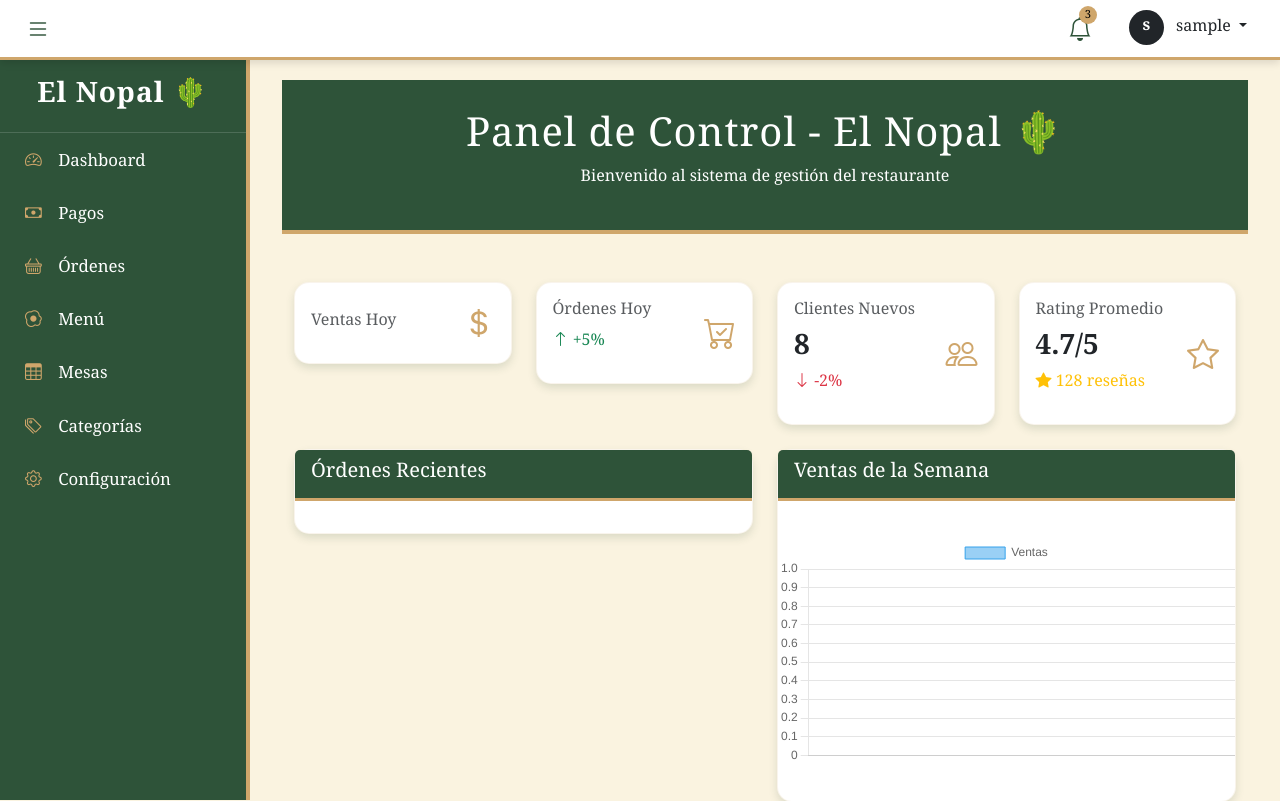
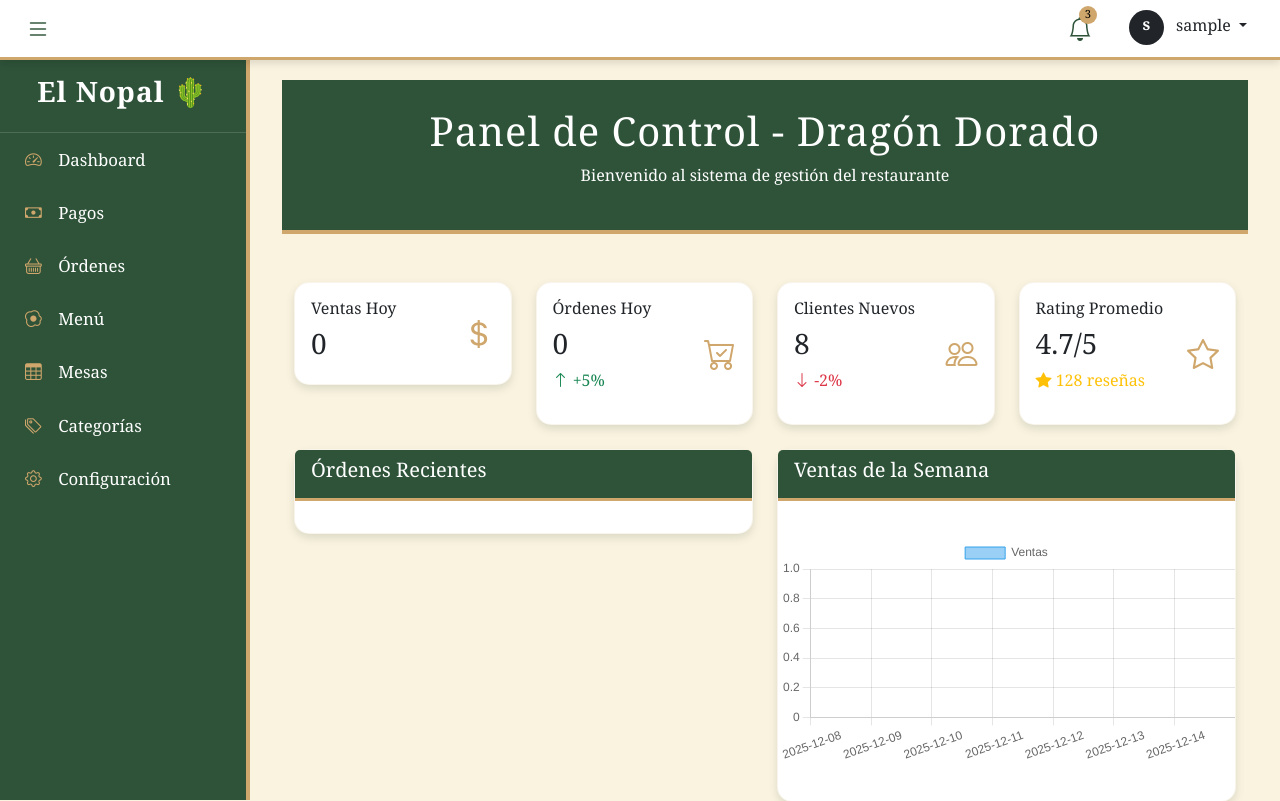
Before and after one commit to esme259/Restaurante, a Django app: page /dashboard/ in a window 1280 px wide. Shown: the top 801 px of the page. Run offline with Django 5.2, Linux system fonts and the light colour scheme; the visitor is signed in with stand-in values (Sample User, id 1); data that the repository does not hold is empty.

Commit message:
Guardando Cambios

```diff
--- a/restaurante/views.py
+++ b/restaurante/views.py
@@ -1,9 +1,43 @@
 from django.shortcuts import render
 from django.contrib.auth.decorators import login_required
+from django.db.models import Sum, Count
+from apps.mesas.models import Orden
+from datetime import datetime
+from datetime import timedelta
+from django.db import models
 
 def main_index(request):
   		return render(request, 'main/index.html')
 
 @login_required(login_url='accounts:login')
 def index_user(request):
-  		return render(request, 'main/main_index.html')
+    ordenes_hoy = Orden.objects.filter(estatus='pagada', fecha_hora__date=datetime.today())
+    total_sales = sum(orden.total for orden in ordenes_hoy)
+    cantidad_ordenes = ordenes_hoy.count()
+    ordenes_semana = Orden.objects.filter( estatus='pagada', fecha_hora__week=datetime.today().isocalendar()[1])
+
+    # dias de la semana del 1 (lunes) al 7 (domingo)
+    dias_semana = [datetime.today() - timedelta(days=datetime.today().isocalendar()[2] - 1) + timedelta(days=i) for i in range(7)]
+    ventas_por_dia = []
+    for dia in dias_semana:
+        ventas_dia = ordenes_semana.filter(fecha_hora__date=dia.date()).aggregate(total=Sum(models.F('detalles__cantidad') * models.F('detalles__precio_unitario')))['total'] or 0
+        ventas_por_dia.append({'dia': dia.strftime('%Y-%m-%d'), 'total': ventas_dia})
+
+    print(ventas_por_dia)
+
+    # Ultimas 5 ordenes
+    ultimas_ordenes = Orden.objects.all().order_by('-fecha_hora')[:5]
+
+    #Platillos mas vendidos
+    platillos_mas_vendidas = Orden.objects.filter(estatus='pagada').values('detalles__platillo__nombre').annotate(total_vendido=Sum('detalles__cantidad')).order_by('-total_vendido')[:10]
+
+    context = {
+        'ventas_totales': total_sales,
+        'cantidad_ordenes': cantidad_ordenes,
+        'ordenes_semana': ordenes_semana,
+        'ventas_por_dia': ventas_por_dia,
+        'ultimas_ordenes': ultimas_ordenes,
+        'platillos_mas_vendidas': platillos_mas_vendidas,
+    }
+
+    return render(request, 'main/main_index.html', context)
--- a/templates/main/main_index.html
+++ b/templates/main/main_index.html
@@ -67,20 +67,18 @@
 </style>
 
 <div class="header">
-    <h1>Panel de Control - El Nopal 🌵</h1>
+    <h1>Panel de Control - Dragón Dorado</h1>
     <p>Bienvenido al sistema de gestión del restaurante</p>
   </div>
 
   <div class="container my-5">
-
-    <!-- ESTADÍSTICAS -->
+    <!-- Estadísticas -->
     <div class="row g-4 mb-4">
-
       <div class="col-md-3">
         <div class="card p-3">
           <div class="d-flex justify-content-between align-items-center">
             <div>
-                        <h6 class="text-muted">Ventas Hoy</h6>
+              <h6>Ventas Hoy</h6>
               <h3 class="card-title">{{ventas_totales}}</h3>
                   <p class="card-text small text-success"></p>
             </div>
@@ -88,12 +86,11 @@
           </div>
         </div>
       </div>
-
       <div class="col-md-3">
         <div class="card p-3">
           <div class="d-flex justify-content-between align-items-center">
             <div>
-                        <h6 class="text-muted">Órdenes Hoy</h6>
+              <h6>Órdenes Hoy</h6>
               <h3 class="card-title">{{cantidad_ordenes}}</h3>
               <p class="text-success"><i class="bi bi-arrow-up"></i> +5%</p>
             </div>
@@ -101,43 +98,40 @@
           </div>
         </div>
       </div>
-
       <div class="col-md-3">
         <div class="card p-3">
           <div class="d-flex justify-content-between align-items-center">
             <div>
-                        <h6 class="text-muted">Clientes Nuevos</h6>
-                        <h3 class="fw-bold">8</h3>
+
+              <h6>Clientes Nuevos</h6>
+              <h3>8</h3>
               <p class="text-danger"><i class="bi bi-arrow-down"></i> -2%</p>
             </div>
             <div class="card-icon"><i class="bi bi-people"></i></div>
           </div>
         </div>
       </div>
-
       <div class="col-md-3">
         <div class="card p-3">
           <div class="d-flex justify-content-between align-items-center">
             <div>
-                        <h6 class="text-muted">Rating Promedio</h6>
-                        <h3 class="fw-bold">4.7/5</h3>
+
+              <h6>Rating Promedio</h6>
+              <h3>4.7/5</h3>
               <p class="text-warning"><i class="bi bi-star-fill"></i> 128 reseñas</p>
             </div>
             <div class="card-icon"><i class="bi bi-star"></i></div>
           </div>
         </div>
       </div>
-
     </div>
 
-    <!-- ÓRDENES RECIENTES -->
+    <!-- Órdenes Recientes -->
     <div class="row g-4 mb-4">
-
       <div class="col-md-6">
         <div class="card">
           <div class="card-header"><h5>Órdenes Recientes</h5></div>
           <div class="card-body">
-
              {% for orden in ultimas_ordenes %}
                 <div class="d-flex justify-content-between align-items-center mb-3">
                      <div class="d-flex align-items-center">
@@ -152,7 +146,7 @@
                         <span class="order-status-badge {% if orden.estatus == 'pagada' %}bg-success text-white{% elif orden.estatus == 'pendiente' %}bg-warning text-dark{% else %}bg-danger text-white{% endif %}">{{ orden.estatus }}</span>
                   </div>
             {% endfor %}
-
+            <!-- Agrega más órdenes si lo deseas -->
           </div>
         </div>
       </div>
@@ -167,7 +161,6 @@
         </div>
       </div>
     </div>
-
 
     <!-- Platos Populares -->
     <div class="card">
```
Lines whose indentation alone changed are shown as unchanged.
